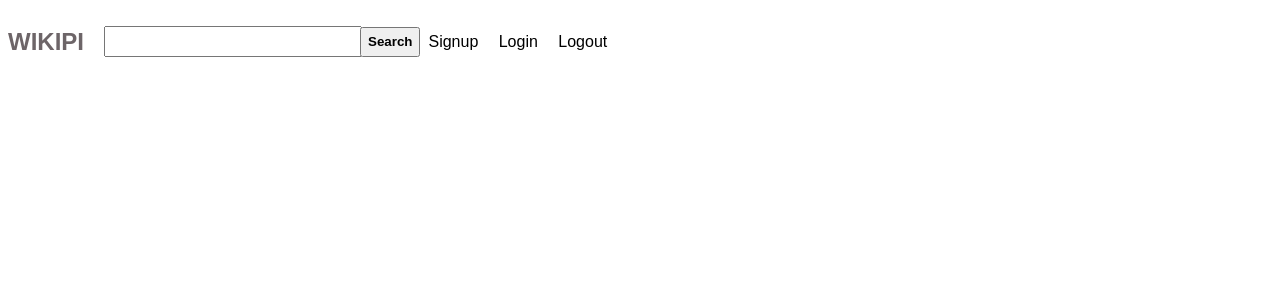
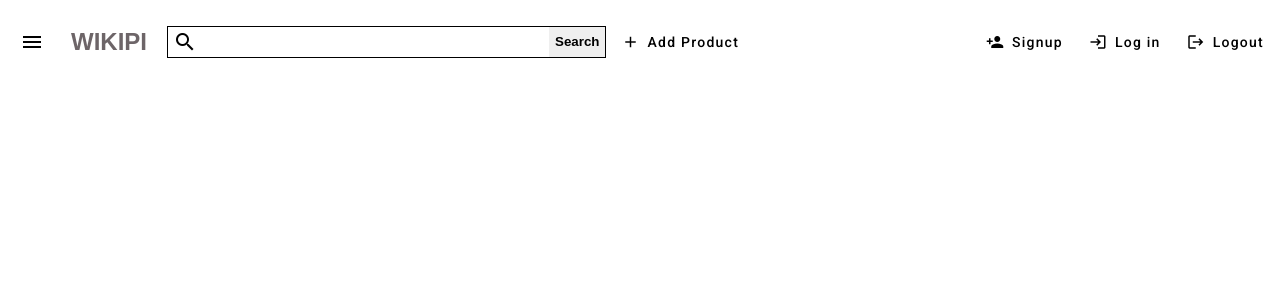
Before and after one commit to sendilkumarmv/wikipi2-ui, an Angular app: page / in a window 1280 px wide. Shown: the top 300 px of the page. Built offline with nearby package versions, Linux system fonts and the light colour scheme.

Commit message:
Top navigation (app menu, title, search, add product, signup, login and logout)

```diff
--- a/src/app/app.component.css
+++ b/src/app/app.component.css
@@ -4,6 +4,7 @@
 }
 
 .top-nav .title {
+    margin-left: 15px; /* Adjust the spacing as needed */
     margin-right: 20px; /* Adjust the spacing as needed */
     font-size: x-large;
     color: rgb(109, 101, 104)
@@ -12,16 +13,43 @@
 .top-nav .search-box {
     margin-right: 10px; /* Adjust the spacing as needed */
     height: 25px;
-    width: 250px;
+    width: 350px;
     font-size: medium;
+}
+.top-nav .search-box:focus {
+    border: none;
+    outline: none;
 }
 
 .top-nav .search-button {
     height: 30px;
     margin-left:-12px;
     font-weight: bold;
+    border: none;
+    outline: none;
+    cursor: pointer;
 }
 
-.top-nav .profile-links {
-    margin-left: 10px; /* Adjust the spacing as needed */
+.top-nav .search-button:focus {
+    border: none;
+    outline: none;
+    color: darkmagenta;
+    text-decoration: underline;
 }
+
+.top-nav .links {
+    margin-left: auto; /* Adjust the spacing as needed */
+    display: flex;
+    gap: 10px;
+    width: auto;
+    justify-content: flex-end;
+}
+
+.top-nav .search-icon {
+    vertical-align: middle;
+    margin-left: 5px;
+}
+
+.top-nav .add-product {
+    margin-left: 7px;
+}
--- a/src/app/app.component.html
+++ b/src/app/app.component.html
@@ -1,8 +1,37 @@
+
 <div class="top-nav">
+    <button mat-icon-button [matMenuTriggerFor]="menu" aria-label="Example icon-button with a menu">
+        <mat-icon>menu</mat-icon>
+    </button>
+    <mat-menu #menu="matMenu">
+        <button mat-menu-item>
+            <mat-icon>view_list</mat-icon>
+            <span>Manage Products</span>
+        </button>
+        <button mat-menu-item>
+            <mat-icon>inbox</mat-icon>
+            <span>Inbox</span>
+        </button>
+        <button mat-menu-item>
+            <mat-icon>notifications_active</mat-icon>
+            <span>Notifications</span>
+        </button>
+        <button mat-menu-item>
+            <mat-icon>info</mat-icon>
+            <span>About</span>
+        </button>
+    </mat-menu>
     <h2 class="title">WIKIPI</h2>
-    <input class="search-box" type="text" /><button class="search-button">Search</button>
-    <a mat-button href="https://www.google.com/" target="_blank">Signup</a>
-    <a mat-button href="https://www.google.com/" target="_blank">Login</a>
-    <a mat-button href="https://www.google.com/" target="_blank">Logout</a>
+    <div style="border: 1px solid black;vertical-align: middle;">
+        <mat-icon class="search-icon">search</mat-icon>
+        <input class="search-box" type="text" style="border: none;"/>
+        <button class="search-button" (click)="onSearch()">Search</button>
+    </div>
+    <a mat-button class="add-product"><mat-icon>add</mat-icon>Add Product</a>
+    <div class="links">
+        <a mat-button href="https://www.google.com/" target="_blank"><mat-icon>person_add</mat-icon>Signup</a>
+        <a mat-button href="https://www.google.com/" target="_blank"><mat-icon>login</mat-icon>Log in</a>
+        <a mat-button href="https://www.google.com/" target="_blank"><mat-icon>logout</mat-icon>Logout</a>
+    </div>
 </div>
 <router-outlet></router-outlet>
--- a/src/app/app.component.ts
+++ b/src/app/app.component.ts
@@ -8,4 +8,9 @@ import { RouterOutlet } from '@angular/router';
 })
 export class AppComponent {
   title = 'wikipi-ui';
+
+
+  onSearch() {
+    console.log('searching...');
+  }
 }
--- a/src/index.html
+++ b/src/index.html
@@ -6,6 +6,10 @@
   <base href="/">
   <meta name="viewport" content="width=device-width, initial-scale=1">
   <link rel="icon" type="image/x-icon" href="favicon.ico">
+  <link href="https://fonts.googleapis.com/icon?family=Material+Icons" rel="stylesheet">
+  <link rel="preconnect" href="https://fonts.gstatic.com">
+  <link href="https://fonts.googleapis.com/css2?family=Roboto:wght@300;400;500&display=swap" rel="stylesheet">
+  <link href="https://fonts.googleapis.com/icon?family=Material+Icons" rel="stylesheet">
 </head>
 <body>
   <app-root></app-root>
--- a/src/styles.css
+++ b/src/styles.css
@@ -1,4 +1,4 @@
-/* You can add global styles to this file, and also import other style files */
+@import '@angular/material/prebuilt-themes/indigo-pink.css';
 body ,html {
     font-family: sans-serif;
 }
```
Also changed, not shown: src/app/app.module.ts (+8 -2 lines).
